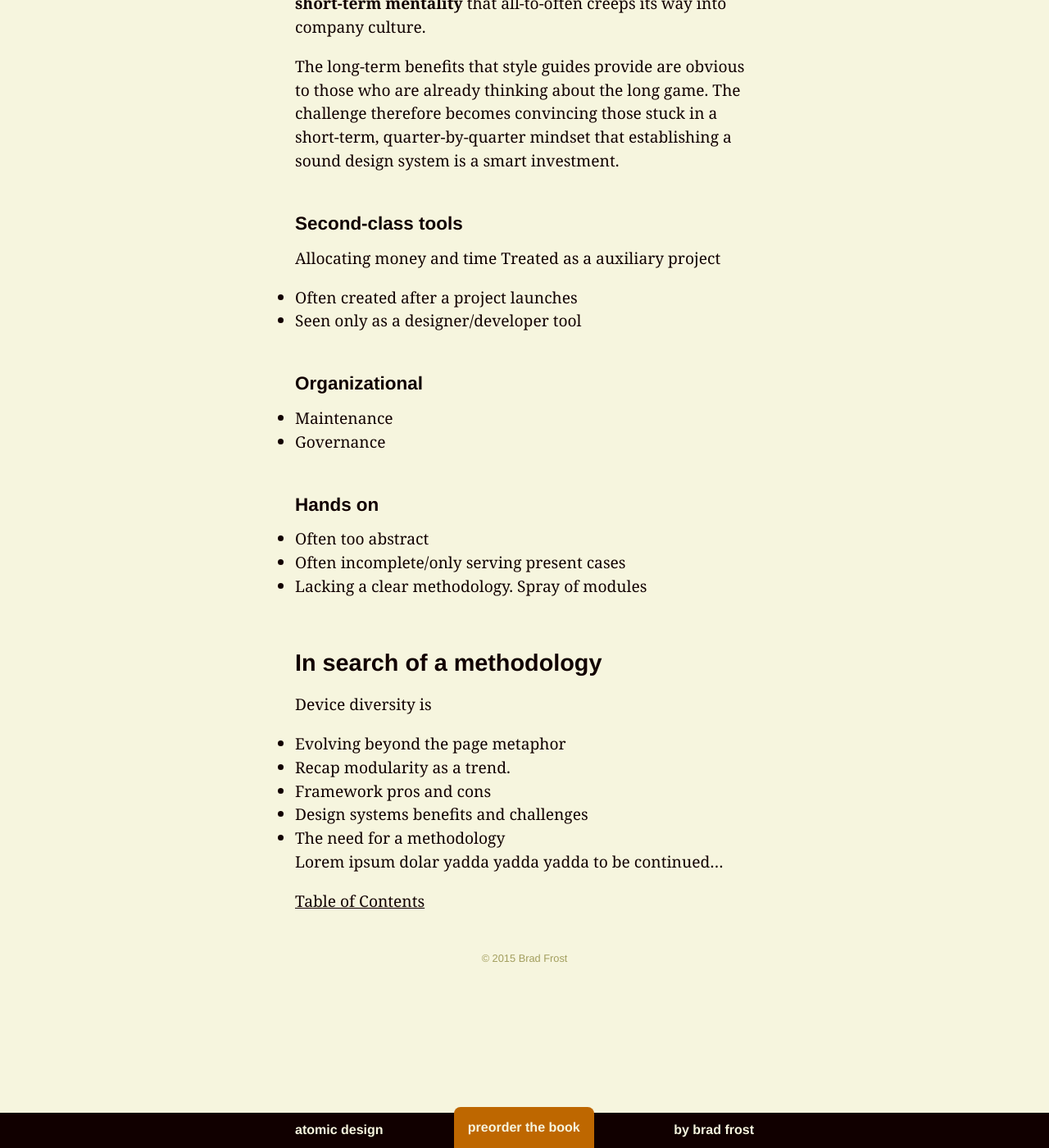
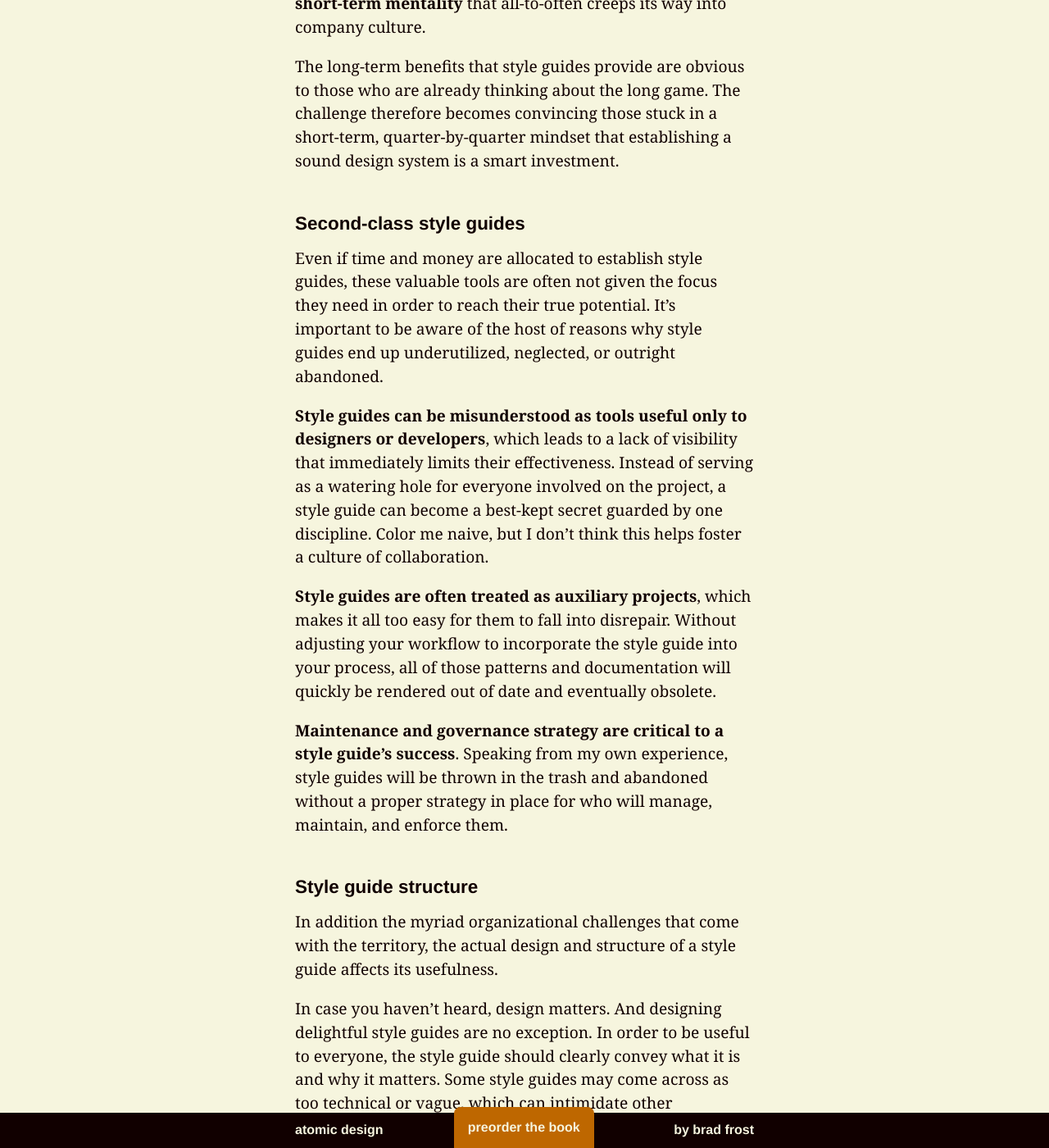
Before and after one commit to bradfrost/atomic-design, a Jekyll site: the page built from chapter-1.md, in a window 1280 px wide and 1400 px high, scrolled down 30127 px. Shown: the whole window at 82% size. Built offline with Jekyll 4.4.1, drawn with Linux system fonts in a browser that asks for light colours; some of the changed text lies outside the part shown.

Commit message:
Chapter 1 draft

```diff
--- a/chapter-1.md
+++ b/chapter-1.md
@@ -319,27 +319,32 @@ In order to benefit from style guides, organizations must first appropriate the
 
 The long-term benefits that style guides provide are obvious to those who are already thinking about the long game. The challenge therefore becomes convincing those stuck in a short-term, quarter-by-quarter mindset that establishing a sound design system is a smart investment.
 
-### Second-class tools
-Allocating money and time Treated as a auxiliary project
-- Often created after a project launches
-- Seen only as a designer/developer tool
+### Second-class style guides
+Even if time and money are allocated to establish style guides, these valuable tools are often not given the focus they need in order to reach their true potential. It's important to be aware of the host of reasons why style guides end up underutilized, neglected, or outright abandoned.
+
+**Style guides can be misunderstood as tools useful only to designers or developers**, which leads to a lack of visibility that immediately limits their effectiveness. Instead of serving as a watering hole for everyone involved on the project, a style guide can become a best-kept secret guarded by one discipline. Color me naive, but I don't think this helps foster a culture of collaboration.
+
+**Style guides are often treated as auxiliary projects**, which makes it all too easy for them to fall into disrepair. Without adjusting your workflow to incorporate the style guide into your process, all of those patterns and documentation will quickly be rendered out of date and eventually obsolete.
+
+**Maintenance and governance strategy are critical to a style guide's success**. Speaking from my own experience, style guides will be thrown in the trash and abandoned without a proper strategy in place for who will manage, maintain, and enforce them.
+
+### Style guide structure
+In addition the myriad organizational challenges that come with the territory, the actual design and structure of a style guide affects its usefulness.
+
+In case you haven't heard, design matters. And designing delightful style guides are no exception. In order to be useful to everyone, the style guide should clearly convey what it is and why it matters. Some style guides may come across as too technical or vague, which can intimidate other disciplines and lead them to believe the resource isn’t for them.
 
 
-### Organizational
-- Maintenance
-- Governance
+- Often times pattern library too abstract. devoid of context.
+- Often incomplete/only serving present cases.
 
-### Hands on
-- Often too abstract
-- Often incomplete/only serving present cases
-- Lacking a clear methodology. Spray of modules
+### Lacking a methodology
+As much as I adore the many style guides out there [in the wild](http://styleguides.io/examples.html), I'm frustrated by a lack of structure to many of them. While it's fantastic teams are thinking  Spray of modules
+
+ It is in this  Lacking a clear methodology.
 
 ## In search of a methodology
-Device diversity is
-- Evolving beyond the page metaphor
-- Recap modularity as a trend.
+Device diversity is here to stay, so it's time for us to evolve beyond the page metaphor. Thankfully the web community and organizations are embracing modularity across every aspect of
+
 - Framework pros and cons
 - Design systems benefits and challenges
 - The need for a methodology
-
-Lorem ipsum dolar yadda yadda yadda to be continued…
```
Also changed, not shown: 2 other files.
